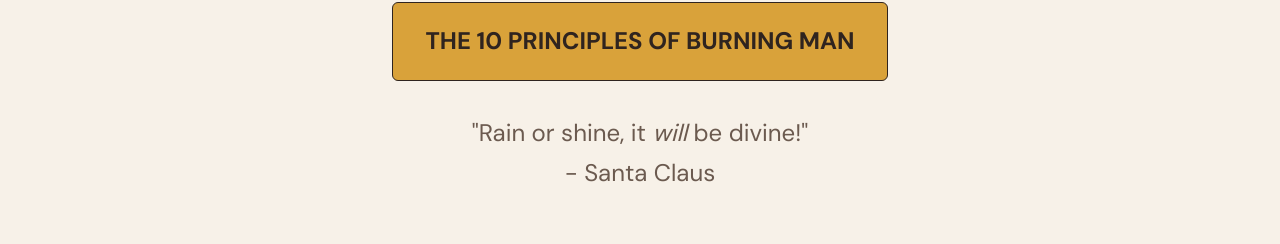
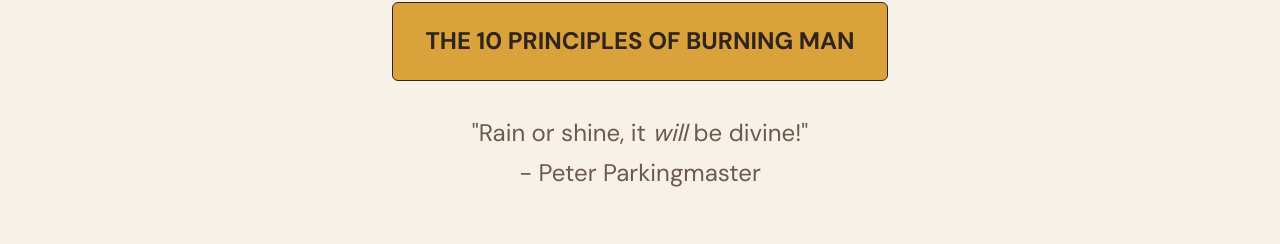
Before and after one commit to noalbalint/rainingman, a React (Vite) app: page / in a window 1280 px wide. Shown: the part 1572-1816 px from the top of the page. Built offline with nearby package versions, Linux system fonts and the light colour scheme.

Commit message:
update quote attribution

```diff
--- a/src/screens/RainingmanHome/sections/EventVisionSection/EventVisionSection.tsx
+++ b/src/screens/RainingmanHome/sections/EventVisionSection/EventVisionSection.tsx
@@ -46,7 +46,7 @@ export const EventVisionSection = (): JSX.Element => {
               "Rain or shine, it <i>will</i> be divine!"
             </p>
             <p className="m-0 w-full max-w-[1097px] text-center [font-family:'DM_Sans',Helvetica] text-xl font-normal leading-[1.7] tracking-[0] text-[#6b5a4f] lg:text-2xl lg:leading-[40.8px]">
-              - Santa Claus
+              - Peter Parkingmaster
             </p>
           </div>
         </div>
```
